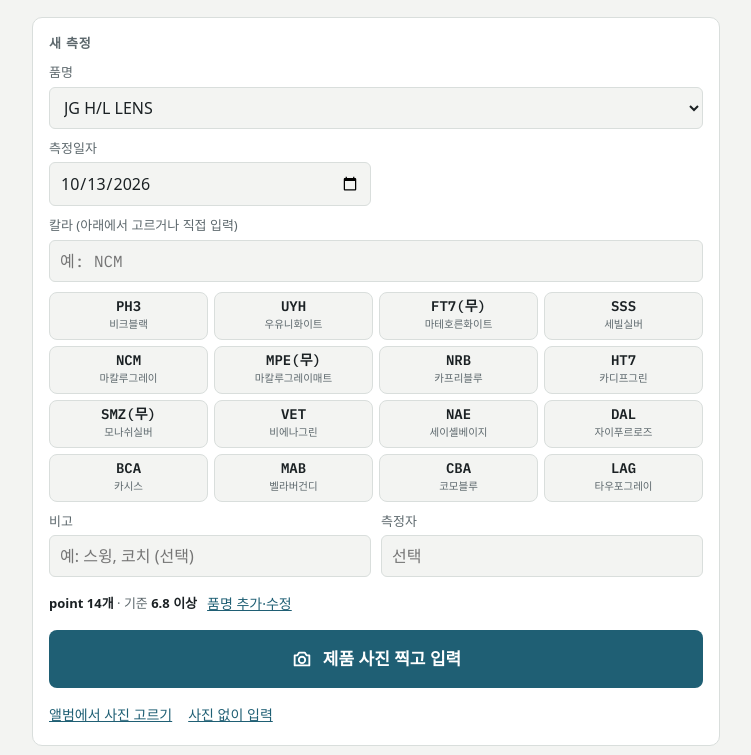
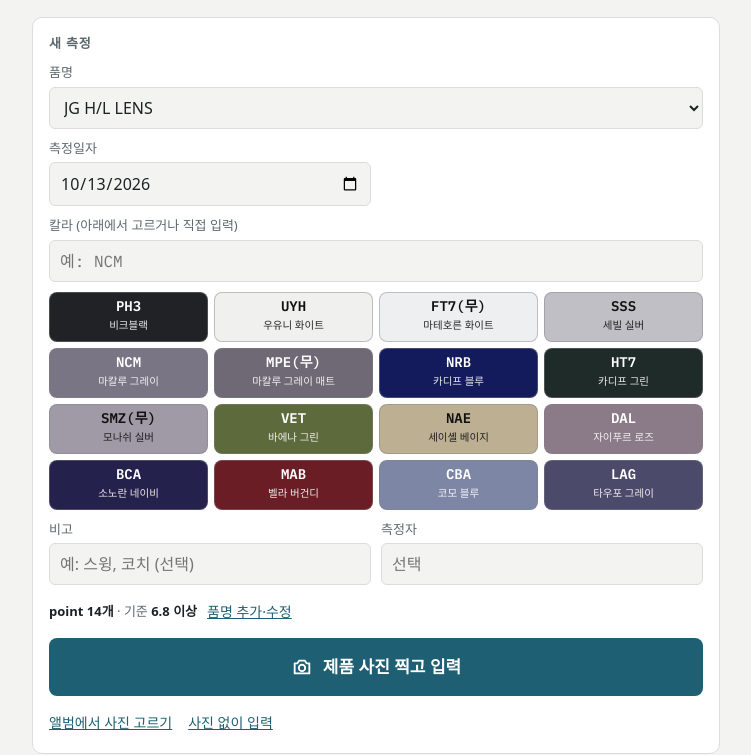
Before and after one commit to chelsd33-bit/paq-log, a plain HTML site: page index.html in a window 1280 px wide. Shown: the part 80-835 px from the top of the page, without its empty margins (264-1015 px from the left). Drawn offline with Linux system fonts and the light colour scheme; a web font is replaced by a local one.

Commit message:
Update index.html

```diff
--- a/index.html
+++ b/index.html
@@ -39,11 +39,11 @@ input[type=text],input[type=date],input[type=number],select{font:inherit;font-si
 #color{text-transform:uppercase;font-family:var(--mono)}
 .chips{display:grid;grid-template-columns:repeat(4,1fr);gap:6px;margin-top:6px}
 @media (max-width:360px){.chips{grid-template-columns:repeat(3,1fr)}}
-.cc{font:inherit;border:1.5px solid var(--line);background:var(--bg);color:var(--ink);border-radius:8px;padding:5px 2px;display:grid;gap:0;justify-items:center;cursor:pointer;min-height:48px;touch-action:manipulation}
+.cc{font:inherit;border:1px solid rgba(128,128,128,.45);background:var(--c);color:var(--t);border-radius:8px;padding:5px 2px;display:grid;justify-items:center;cursor:pointer;min-height:50px;touch-action:manipulation;position:relative}
 .cc b{font-family:var(--mono);font-size:14px;font-weight:600;line-height:1.25}
-.cc small{font-size:10.5px;color:var(--muted);line-height:1.2;text-align:center;overflow-wrap:anywhere}
-.cc.on{background:var(--accent);border-color:var(--accent);color:var(--accent-ink)}
-.cc.on small{color:var(--accent-ink);opacity:.85}
+.cc small{font-size:10.5px;opacity:.9;line-height:1.2;text-align:center;overflow-wrap:anywhere}
+.cc.on{outline:3px solid var(--accent);outline-offset:2px}
+.cc.on::after{content:"✓";position:absolute;top:-7px;right:-5px;width:18px;height:18px;border-radius:50%;background:var(--accent);color:var(--accent-ink);font-size:12px;font-weight:700;display:grid;place-items:center;line-height:1}
 input:focus-visible,button:focus-visible,select:focus-visible{outline:2px solid var(--accent);outline-offset:2px}
 .seg{display:flex;gap:6px}
 .seg label{flex:1;position:relative}
@@ -281,12 +281,15 @@ const PRODUCTS = [
   { name: "JG RC IS",      points: 11, side: false, lsl: 6.8 },
   { name: "JG RC OS 코치", points: 9,  side: true,  lsl: 6.8 },
 ];
+/* [코드, 이름, 실제 색]. 색은 현장 색상표 사진에서 눈으로 읽은 값이라 약간 다를 수 있습니다. 어긋나면 #색만 고치면 됩니다. */
 const COLORS = [
-  ["PH3","비크블랙"], ["UYH","우유니화이트"], ["FT7(무)","마테호른화이트"], ["SSS","세빌실버"],
-  ["NCM","마칼루그레이"], ["MPE(무)","마칼루그레이매트"], ["NRB","카프리블루"], ["HT7","카디프그린"],
-  ["SMZ(무)","모나쉬실버"], ["VET","비에나그린"], ["NAE","세이셸베이지"], ["DAL","자이푸르로즈"],
-  ["BCA","카시스"], ["MAB","벨라버건디"], ["CBA","코모블루"], ["LAG","타우포그레이"],
+  ["PH3","비크블랙","#202226"], ["UYH","우유니 화이트","#f0f0ee"], ["FT7(무)","마테호른 화이트","#edeff1"], ["SSS","세빌 실버","#c0bfc6"],
+  ["NCM","마칼루 그레이","#7a7584"], ["MPE(무)","마칼루 그레이 매트","#6e6975"], ["NRB","카디프 블루","#141b5c"], ["HT7","카디프 그린","#1f2b29"],
+  ["SMZ(무)","모나쉬 실버","#9f9aa5"], ["VET","바에나 그린","#5d6b3c"], ["NAE","세이셸 베이지","#bdb092"], ["DAL","자이푸르 로즈","#8b7b88"],
+  ["BCA","소노란 네이비","#25214d"], ["MAB","벨라 버건디","#6a1d25"], ["CBA","코모 블루","#7e86a6"], ["LAG","타우포 그레이","#4b4a6b"],
 ];
+/** 바탕색이 밝으면 검정 글자, 어두우면 흰 글자 */
+function inkOn(hex){ const n = parseInt(hex.slice(1), 16), r = n >> 16, g = (n >> 8) & 255, b = n & 255; return (0.299*r + 0.587*g + 0.114*b) > 150 ? "#111" : "#fff"; }
 
 const STORE = "paq_records_v1", PSTORE = "paq_products_v1", FSTORE = "paq_form_v1", DSTORE = "paq_draft_v1";
 const MAX_POINTS = 30;
@@ -329,8 +332,8 @@ function onProductChange(){
 
 function renderColorHints(){
   const box = $("colorChips"); box.textContent = "";
-  COLORS.forEach(([code, name]) => {
-    const b = el("button", "cc"); b.type = "button"; b.dataset.code = code;
+  COLORS.forEach(([code, name, hex]) => {
+    const b = el("button", "cc"); b.type = "button"; b.dataset.code = code; b.style.setProperty("--c", hex); b.style.setProperty("--t", inkOn(hex));
     b.append(el("b", "", code), el("small", "", name));
     b.addEventListener("click", () => { $("color").value = code; markColor(); saveForm(); });
     box.append(b);
```
